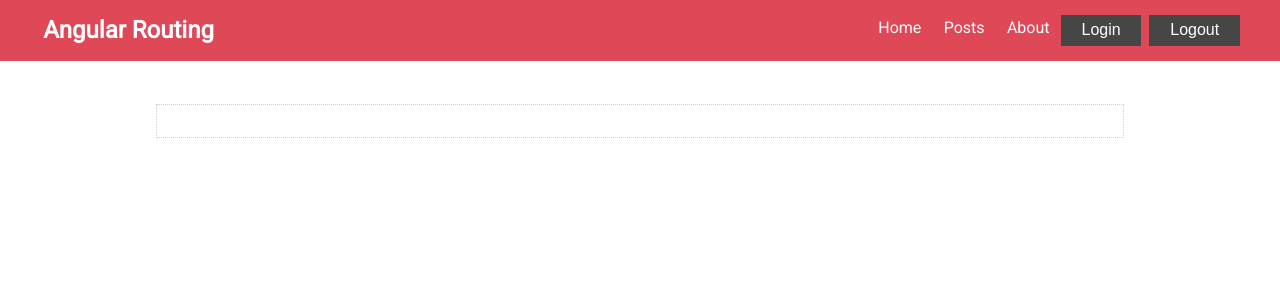
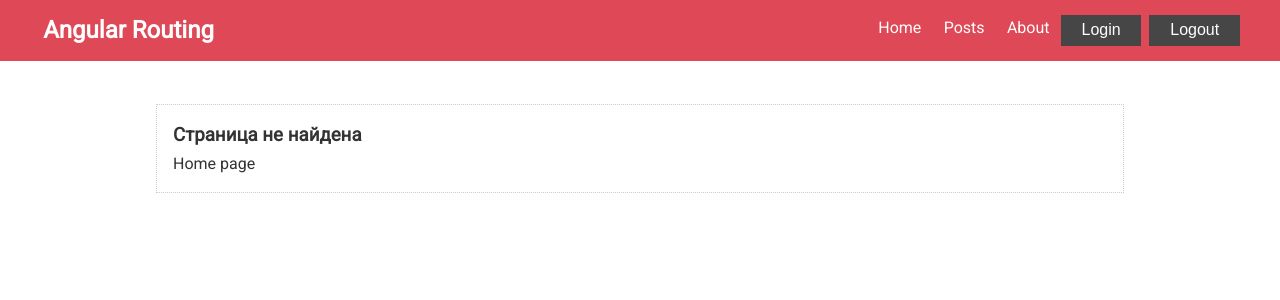
Before and after one commit to eleex/ng-router, an Angular app: page /error in a window 1280 px wide. Before the commit this address led to /. Shown: the top 300 px of the page. Built offline with nearby package versions, Linux system fonts and the light colour scheme.

Commit message:
redirect error-page

```diff
--- a/src/app/app-routing.module.ts
+++ b/src/app/app-routing.module.ts
@@ -5,6 +5,7 @@ import { AboutComponent } from './about/about.component';
 import { PostsComponent } from './posts/posts.component';
 import { PostComponent } from './post/post.component';
 import { AboutExtraComponent } from './about-extra/about-extra.component';
+import { ErrorPageComponent } from './error-page/error-page.component';
 
 const routes: Routes = [
   { path: '', component: HomeComponent },
@@ -15,6 +16,8 @@ const routes: Routes = [
   },
   { path: 'posts', component: PostsComponent },
   { path: 'posts/:id', component: PostComponent },
+  { path: 'error', component: ErrorPageComponent },
+  { path: '**', redirectTo: '/error' },
 ];
 
 @NgModule({
--- a/src/app/app.module.ts
+++ b/src/app/app.module.ts
@@ -9,6 +9,7 @@ import { PostsComponent } from './posts/posts.component';
 import { PostComponent } from './post/post.component';
 import { AboutExtraComponent } from './about-extra/about-extra.component';
 import { AppRoutingModule } from './app-routing.module';
+import { ErrorPageComponent } from './error-page/error-page.component';
 
 @NgModule({
   declarations: [
@@ -18,6 +19,7 @@ import { AppRoutingModule } from './app-routing.module';
     PostsComponent,
     PostComponent,
     AboutExtraComponent,
+    ErrorPageComponent,
   ],
   imports: [BrowserModule, FormsModule, AppRoutingModule],
   providers: [],
--- /dev/null
+++ b/src/app/error-page/error-page.component.html
@@ -0,0 +1,4 @@
+<div>
+  <h3>Страница не найдена</h3>
+</div>
+<a routerLink="/">Home page</a>
--- /dev/null
+++ b/src/app/error-page/error-page.component.ts
@@ -0,0 +1,15 @@
+import { Component, OnInit } from '@angular/core';
+
+@Component({
+  selector: 'app-error-page',
+  templateUrl: './error-page.component.html',
+  styleUrls: ['./error-page.component.scss']
+})
+export class ErrorPageComponent implements OnInit {
+
+  constructor() { }
+
+  ngOnInit(): void {
+  }
+
+}
```
Also changed, not shown: src/app/error-page/error-page.component.scss (added).
